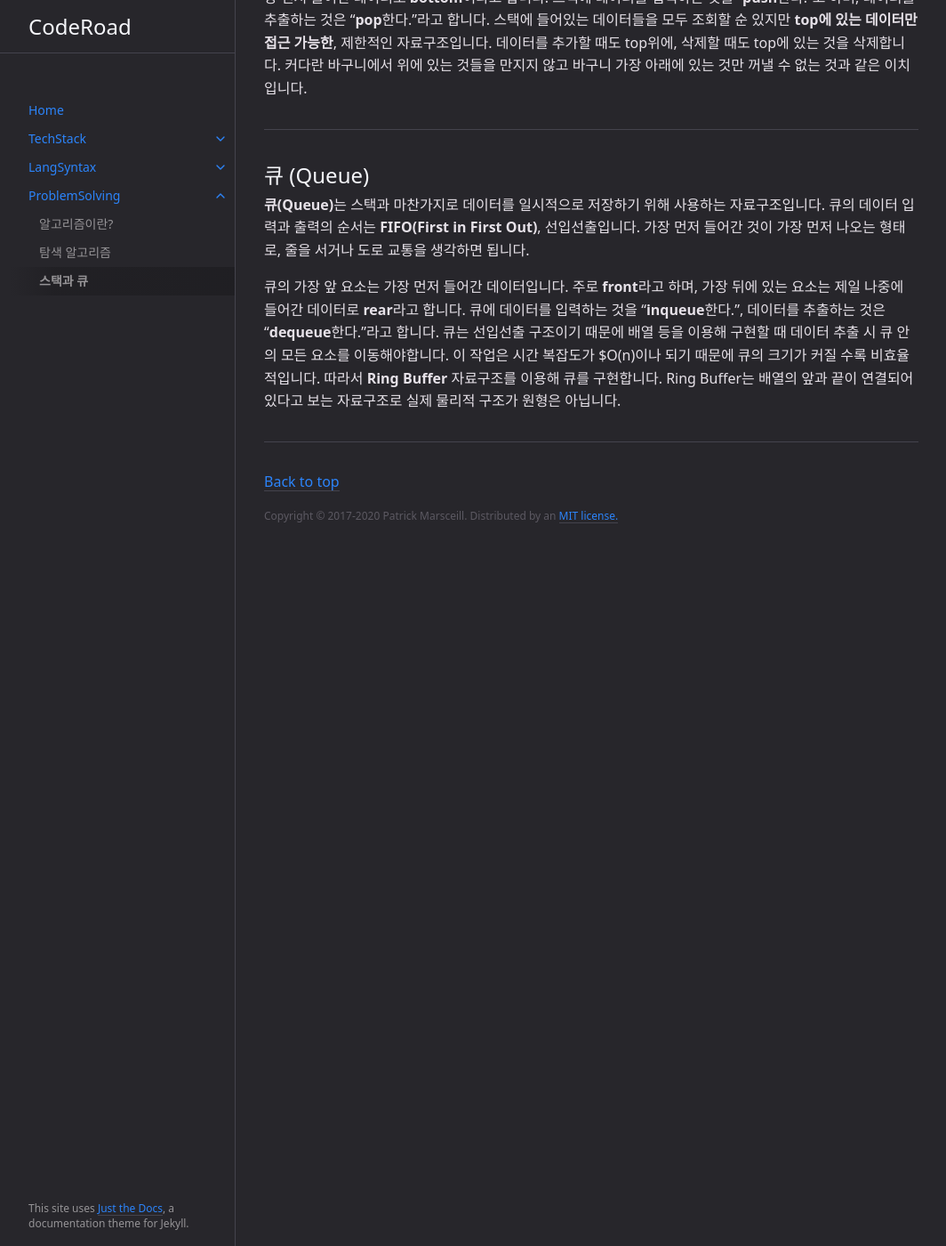
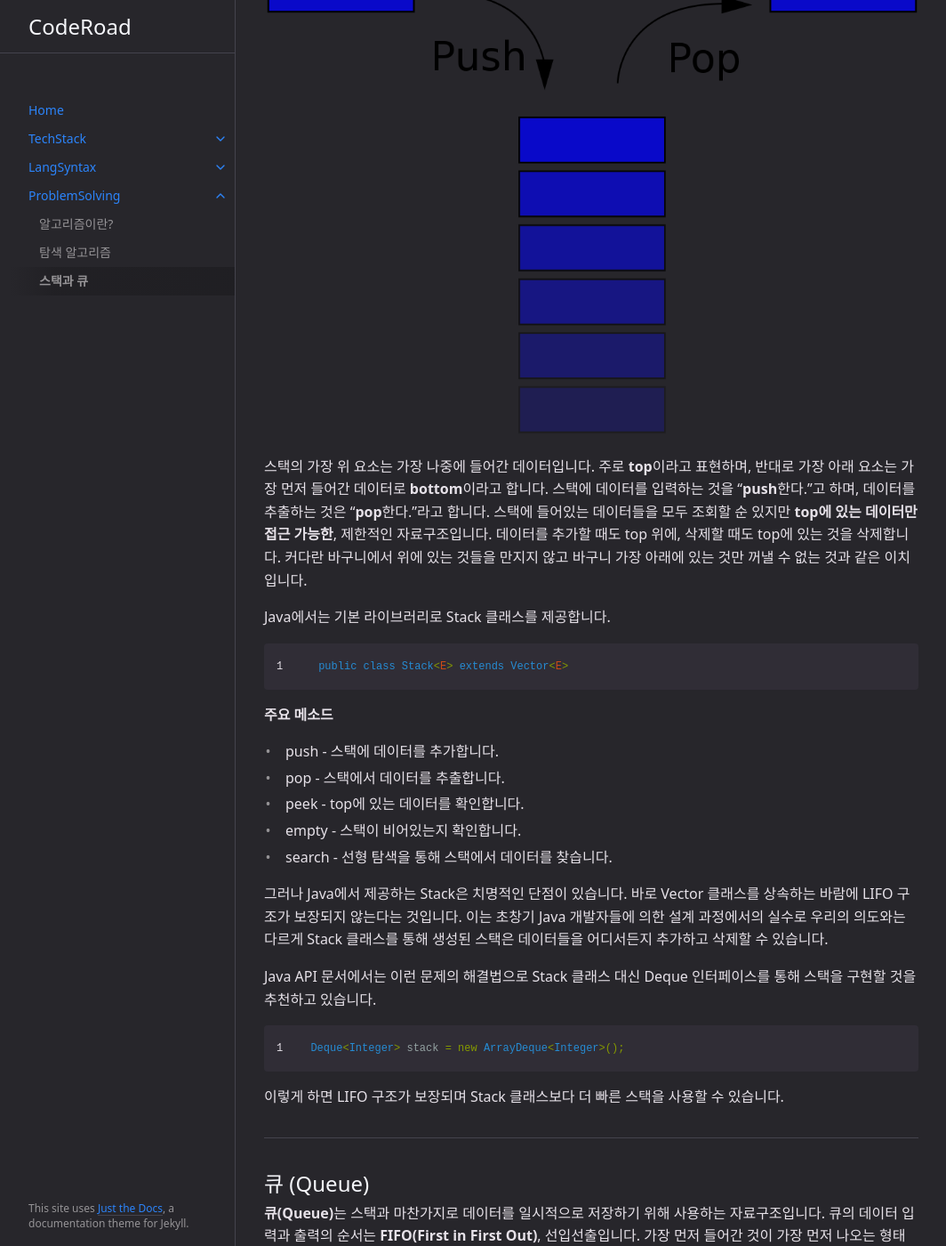
Before and after one commit to hangillee/hangillee.github.io, a Jekyll site: the page built from docs/ProblemSolving/stackqueue.md, in a window 1280 px wide and 1400 px high, scrolled down 439 px. Shown: the whole window at 89% size, without its empty margins (107-1171 px from the left). Built offline with Jekyll 4.4.1, drawn with Linux system fonts in a browser that asks for light colours.

Commit message:
CHORE Edit page stackqueue

````diff
--- a/docs/ProblemSolving/stackqueue.md
+++ b/docs/ProblemSolving/stackqueue.md
@@ -19,7 +19,32 @@ permalink: docs/problemsolving/stackqueue
 ## 스택 (Stack)
 **스택(Stack)**은 데이터를 일시적으로 저장하기 위해 사용하는 자료구조입니다. 스택의 데이터 입력과 출력의 순서는 **LIFO(Last In First Out)**, 후입선출입니다. 가장 먼저 들어간 것이 가장 나중에 나오는 형태로, 바구니에 물건을 담을 때를 생각하면 됩니다.
 
-스택의 가장 위 요소는 가장 나중에 들어간 데이터입니다. 주로 **top**이라고 표현하며, 반대로 가장 아래 요소는 가장 먼저 들어간 데이터로 **bottom**이라고 합니다. 스택에 데이터를 입력하는 것을 "**push**한다."고 하며, 데이터를 추출하는 것은 "**pop**한다."라고 합니다. 스택에 들어있는 데이터들을 모두 조회할 순 있지만 **top에 있는 데이터만 접근 가능한**, 제한적인 자료구조입니다. 데이터를 추가할 때도 top위에, 삭제할 때도 top에 있는 것을 삭제합니다. 커다란 바구니에서 위에 있는 것들을 만지지 않고 바구니 가장 아래에 있는 것만 꺼낼 수 없는 것과 같은 이치입니다.
+![스택의 구조](/docs/images/Stack.png "스택의 구조")
+
+스택의 가장 위 요소는 가장 나중에 들어간 데이터입니다. 주로 **top**이라고 표현하며, 반대로 가장 아래 요소는 가장 먼저 들어간 데이터로 **bottom**이라고 합니다. 스택에 데이터를 입력하는 것을 "**push**한다."고 하며, 데이터를 추출하는 것은 "**pop**한다."라고 합니다. 스택에 들어있는 데이터들을 모두 조회할 순 있지만 **top에 있는 데이터만 접근 가능한**, 제한적인 자료구조입니다. 데이터를 추가할 때도 top 위에, 삭제할 때도 top에 있는 것을 삭제합니다. 커다란 바구니에서 위에 있는 것들을 만지지 않고 바구니 가장 아래에 있는 것만 꺼낼 수 없는 것과 같은 이치입니다.
+
+Java에서는 기본 라이브러리로 Stack 클래스를 제공합니다.
+
+```java
+public class Stack<E> extends Vector<E>
+```
+
+**주요 메소드**
+* push - 스택에 데이터를 추가합니다.
+* pop - 스택에서 데이터를 추출합니다.
+* peek - top에 있는 데이터를 확인합니다.
+* empty - 스택이 비어있는지 확인합니다.
+* search - 선형 탐색을 통해 스택에서 데이터를 찾습니다.
+
+그러나 Java에서 제공하는 Stack은 치명적인 단점이 있습니다. 바로 Vector 클래스를 상속하는 바람에 LIFO 구조가 보장되지 않는다는 것입니다. 이는 초창기 Java 개발자들에 의한 설계 과정에서의 실수로 우리의 의도와는 다르게 Stack 클래스를 통해 생성된 스택은 데이터들을 어디서든지 추가하고 삭제할 수 있습니다.
+
+Java API 문서에서는 이런 문제의 해결법으로 Stack 클래스 대신 Deque 인터페이스를 통해 스택을 구현할 것을 추천하고 있습니다.
+
+```java
+Deque<Integer> stack = new ArrayDeque<Integer>();
+```
+
+이렇게 하면 LIFO 구조가 보장되며 Stack 클래스보다 더 빠른 스택을 사용할 수 있습니다.
 
 ---
 
````
Also changed, not shown: docs/images/Stack.png (added).
